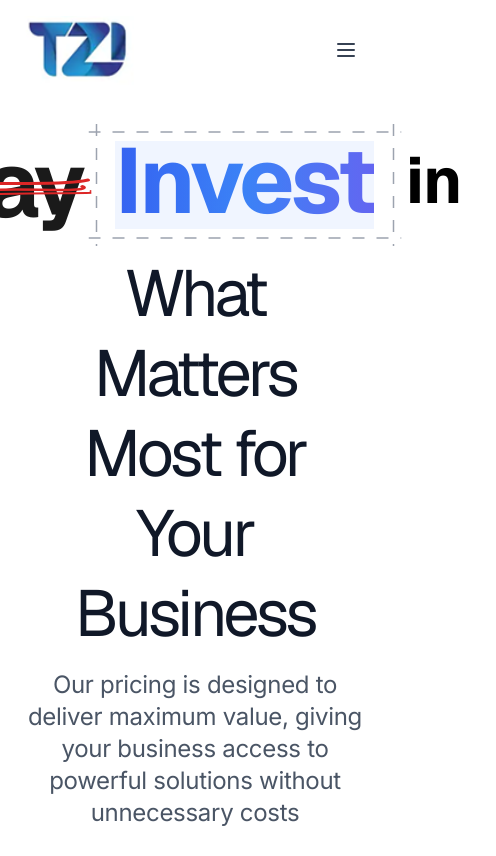
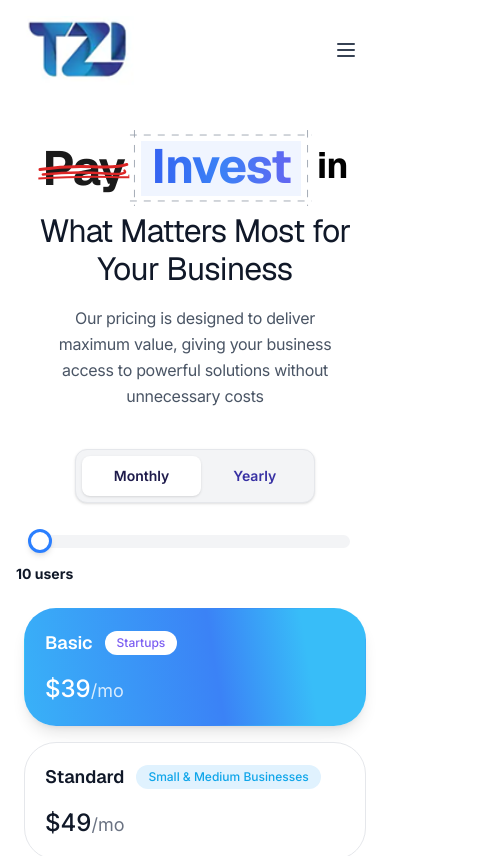
Before and after one commit to techzarinfo-tzi/CRM-Website, a Next.js app: page /pricing in a window 390 px wide. Shown: the top 856 px of the page, 496 px wide, since content can reach past the window. Built offline with nearby package versions, Linux system fonts and the light colour scheme.

Commit message:
ui adjustments

```diff
--- a/src/components/Footer.tsx
+++ b/src/components/Footer.tsx
@@ -46,6 +46,7 @@ export function Footer() {
                 width={85}
                 height={40}
                 className="object-contain"
+                style={{ width: "auto", height: "auto" }}
               />
             </span>
             CRM is your all-in-one platform for managing clients, automating workflows, and accelerating business growth.
--- a/src/components/about/AboutFAQ.tsx
+++ b/src/components/about/AboutFAQ.tsx
@@ -67,12 +67,12 @@ export function AboutFAQ() {
 
   return (
     <div className="flex flex-col items-center max-w-3xl mx-auto mb-20">
-      <h2 className="text-3xl md:text-4xl lg:text-[42px] font-semibold text-gray-900 mb-8 text-center tracking-tight">
+      <h2 className="text-[28px] sm:text-3xl md:text-4xl lg:text-[42px] font-semibold text-gray-900 mb-6 sm:mb-8 text-center tracking-tight px-4">
         Your Questions, Our Expert Answers
       </h2>
 
       {/* Tabs */}
-      <div className="bg-[#F8F9FA] p-1.5 rounded-2xl flex items-center justify-center mb-10 w-fit mx-auto border border-gray-100">
+      <div className="bg-[#F8F9FA] p-1.5 rounded-2xl flex flex-col sm:flex-row items-stretch sm:items-center justify-center mb-8 sm:mb-10 w-[90%] sm:w-fit mx-auto border border-gray-100 gap-1 sm:gap-0">
         {tabs.map(tab => (
           <button
             key={tab}
@@ -80,7 +80,7 @@ export function AboutFAQ() {
               setActiveTab(tab);
               setOpenIndex(0);
             }}
-            className={`px-6 py-2.5 rounded-[12px] text-[15px] font-medium transition-all duration-300 ${activeTab === tab
+            className={`w-full sm:w-auto px-4 sm:px-6 py-3 sm:py-2.5 rounded-[12px] text-[14px] sm:text-[15px] font-medium transition-all duration-300 ${activeTab === tab
                 ? 'text-white shadow-md'
                 : 'text-gray-500 hover:text-gray-800 hover:bg-gray-100/50'
               }`}
--- a/src/components/help/HelpHero.tsx
+++ b/src/components/help/HelpHero.tsx
@@ -5,10 +5,10 @@ export default function HelpHero() {
     <section className="bg-white pt-4 sm:pt-6 pb-8 text-center">
       <div className="mx-auto max-w-7xl px-4 sm:px-6 lg:px-8">
         <div className="max-w-[1243px] mx-auto flex flex-col items-center justify-center gap-6">
-          <h1 className="text-[40px] sm:text-[52px] md:text-[60px] font-bold text-[#1A1A1A] leading-[1.1] tracking-tight">
+          <h1 className="text-[32px] sm:text-[42px] md:text-[52px] lg:text-[60px] font-bold text-[#1A1A1A] leading-[1.2] lg:leading-[1.1] tracking-tight px-4 sm:px-0">
             We're Here Whenever You Need Us
           </h1>
-          <p className="text-[23px] font-normal tracking-[-0.3px] leading-[32px] text-gray-600 w-full max-w-[1243px] text-center">
+          <p className="text-[16px] sm:text-[18px] md:text-[23px] font-normal tracking-[-0.3px] leading-[26px] md:leading-[32px] text-gray-600 w-full max-w-[1243px] text-center px-4 sm:px-0">
             At TZI CRM, our support goes beyond solving problems. Our CRM experts provide continuous support,<br className="hidden md:block" />
             personalized guidance, and timely solutions to keep your business moving forward.
           </p>
--- a/src/components/home/ThirdEye.tsx
+++ b/src/components/home/ThirdEye.tsx
@@ -61,6 +61,7 @@ export default function ThirdEye() {
                 src={rootCause}
                 alt="High-value lost deals breakdown"
                 fill
+                sizes="(max-width: 1024px) 100vw, 33vw"
                 className="object-contain object-top"
               />
             </div>
@@ -81,6 +82,7 @@ export default function ThirdEye() {
                   src={salesCycles}
                   alt="Stage analysis - where deals are lost"
                   fill
+                  sizes="(max-width: 640px) 100vw, (max-width: 1024px) 50vw, 33vw"
                   className="object-contain object-bottom"
                 />
               </div>
@@ -99,6 +101,7 @@ export default function ThirdEye() {
                   src={lossPattern}
                   alt="Loss pattern insight cards"
                   fill
+                  sizes="(max-width: 640px) 100vw, (max-width: 1024px) 50vw, 33vw"
                   className="object-contain object-bottom"
                 />
               </div>
--- a/src/components/pricing/PricingSection.tsx
+++ b/src/components/pricing/PricingSection.tsx
@@ -97,7 +97,7 @@ export function PricingSection() {
     <section className="py-10 px-6 max-w-6xl mx-auto bg-white min-h-screen">
       {/* Header */}
       <div className="text-center mb-8">
-        <h1 className="font-bold text-gray-900 mb-6 flex items-center justify-center gap-2 whitespace-nowrap" style={{ fontSize: '92px', lineHeight: '80px', letterSpacing: '-3.6px' }}>
+        <h1 className="font-bold text-gray-900 mb-4 md:mb-6 flex flex-wrap md:flex-nowrap items-center justify-center gap-2 md:gap-4 md:whitespace-nowrap text-[48px] sm:text-[64px] md:text-[92px] leading-[1.1] md:leading-[80px] tracking-tight md:tracking-[-3.6px]">
           <span className="relative inline-block text-[#1a1a1a]">
             Pay
             {/* Red marker scribble */}
@@ -112,15 +112,15 @@ export function PricingSection() {
               <path d="M 0,29 Q 45,28 80,30 T 100,29" stroke="#dc2626" strokeWidth="2" fill="none" strokeLinecap="round" />
             </svg>
           </span>
-          <div className="relative inline-flex items-center justify-center mx-6" style={{ width: '275px', height: '88px' }}>
+          <div className="relative inline-flex items-center justify-center mx-2 md:mx-6 w-[160px] h-[55px] sm:w-[220px] sm:h-[70px] md:w-[275px] md:h-[88px]">
             {/* Outer dashed lines with exact 12px overcrossing corners */}
             <svg
               className="absolute top-1/2 left-1/2 -translate-x-1/2 -translate-y-1/2 pointer-events-none"
-              width="313"
-              height="122"
+              style={{ width: '114%', height: '138%' }}
               viewBox="0 0 313 122"
               fill="none"
               xmlns="http://www.w3.org/2000/svg"
+              preserveAspectRatio="none"
             >
               {/* Horizontal lines */}
               <line x1="0" y1="8" x2="313" y2="8" stroke="#9ca3af" strokeWidth="1.5" strokeDasharray="12 12" />
@@ -130,16 +130,16 @@ export function PricingSection() {
               <line x1="305" y1="0" x2="305" y2="122" stroke="#9ca3af" strokeWidth="1.5" strokeDasharray="12 12" />
             </svg>
 
-            <div className="bg-[#f0f5ff] w-full h-full flex items-center justify-center z-10 relative">
-              <span className="transform translate-y-[-4px]" style={{ backgroundImage: 'linear-gradient(90deg, #3562F1 0%, #3B82F6 50%, #6366F1 100%)', WebkitBackgroundClip: 'text', WebkitTextFillColor: 'transparent', backgroundClip: 'text', color: 'transparent' }}>Invest</span>
+            <div className="bg-[#f0f5ff] w-full h-full flex items-center justify-center z-10 relative overflow-hidden md:overflow-visible">
+              <span className="transform translate-y-[-2px] md:translate-y-[-4px]" style={{ backgroundImage: 'linear-gradient(90deg, #3562F1 0%, #3B82F6 50%, #6366F1 100%)', WebkitBackgroundClip: 'text', WebkitTextFillColor: 'transparent', backgroundClip: 'text', color: 'transparent' }}>Invest</span>
             </div>
           </div>
-          <span className="text-black transform translate-y-[-4px]" style={{ fontSize: '64px', letterSpacing: '-1px' }}>in</span>
+          <span className="text-black transform translate-y-[-2px] md:translate-y-[-4px] text-[36px] sm:text-[48px] md:text-[64px] tracking-tight md:tracking-[-1px]">in</span>
         </h1>
-        <h2 className="text-gray-900 mb-4 text-center" style={{ fontSize: '65px', lineHeight: '80px', letterSpacing: '-3.6px' }}>
+        <h2 className="text-gray-900 mb-4 text-center text-[32px] sm:text-[48px] md:text-[65px] leading-[1.2] md:leading-[80px] tracking-tight md:tracking-[-3.6px] px-2">
           What Matters Most for Your Business
         </h2>
-        <p className="text-gray-600 max-w-4xl mx-auto" style={{ fontSize: '24px', lineHeight: '32px', letterSpacing: '-0.3px', fontWeight: 400 }}>
+        <p className="text-gray-600 max-w-4xl mx-auto px-4 text-[16px] sm:text-[20px] md:text-[24px] leading-relaxed md:leading-[32px] tracking-[-0.3px] font-normal">
           Our pricing is designed to deliver maximum value, giving your business
           access to powerful solutions without unnecessary costs
         </p>
@@ -196,16 +196,16 @@ export function PricingSection() {
               <div
                 key={plan.id}
                 onClick={() => setUsers(plan.users)}
-                className={`cursor-pointer rounded-4xl p-6 transition-all border ${isSelected
+                className={`cursor-pointer rounded-4xl p-5 sm:p-6 transition-all border ${isSelected
                   ? 'border-transparent shadow-lg text-white transform md:scale-[1.02]'
                   : plan.id === 'enterprise'
                     ? 'border-transparent bg-transparent hover:border-blue-300 hover:bg-white text-gray-900'
                     : 'bg-white border-gray-200 hover:border-blue-300 hover:shadow-sm text-gray-900'
-                  } flex items-center justify-between`}
+                  } flex flex-col sm:flex-row items-start sm:items-center justify-between gap-4`}
                 style={isSelected ? { background: 'linear-gradient(80.47deg, #38BDF8 -14.05%, #3B82F6 55.68%, #38BDF8 81.9%)' } : undefined}
               >
-                <div className="flex items-center gap-4">
-                  <h3 className="text-xl font-semibold">{plan.name}</h3>
+                <div className="flex flex-wrap items-center gap-3 sm:gap-4">
+                  <h3 className="text-lg sm:text-xl font-semibold">{plan.name}</h3>
                   {plan.tag && (
                     <span className={`text-xs px-3 py-1 rounded-full whitespace-nowrap font-medium ${plan.id === 'basic'
                       ? (isSelected ? 'bg-white text-[#7c5ef2]' : 'bg-[#f0f5ff] text-[#7c5ef2]')
@@ -219,10 +219,10 @@ export function PricingSection() {
                     </span>
                   )}
                 </div>
-                <div className="text-right">
+                <div className="text-left sm:text-right">
                   {typeof plan.price === 'number' ? (
-                    <div className="text-3xl font-medium">
-                      ${billing === 'yearly' ? Math.floor(plan.price * 0.8) : plan.price}<span className={`font-normal ${isSelected ? 'text-white/80' : 'text-black-500'}`}>/month</span>
+                    <div className="text-2xl sm:text-3xl font-medium">
+                      ${billing === 'yearly' ? Math.floor(plan.price * 0.8) : plan.price}<span className={`font-normal text-lg sm:text-2xl ${isSelected ? 'text-white/80' : 'text-gray-500'}`}>/mo</span>
                     </div>
                   ) : (
                     <Link href="/contact" className={`px-5 py-2 rounded-lg text-sm font-semibold border ${isSelected ? 'bg-white text-blue-600 border-white' : 'bg-white text-gray-700 border-gray-200 hover:bg-gray-50'}`}>
```
Also changed, not shown: src/components/about/AboutDNA.tsx (+6 -6 lines), src/components/help/HelpContactOptions.tsx (+6 -6 lines).
